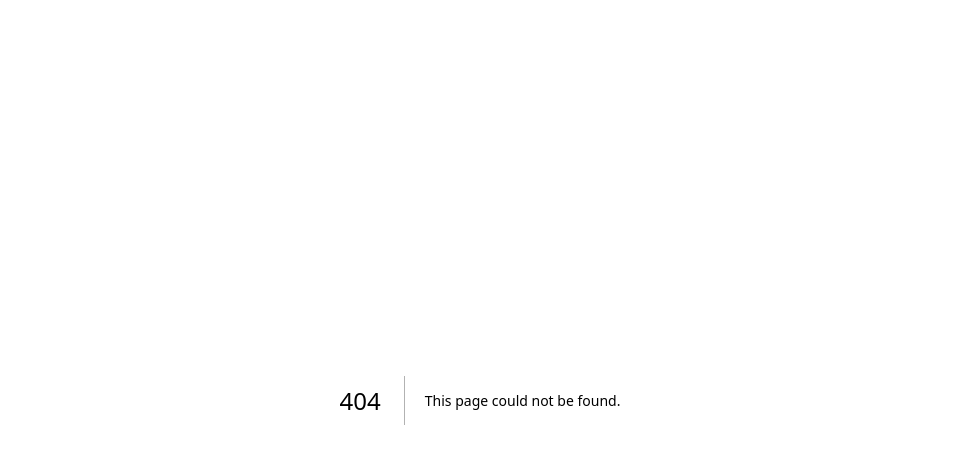
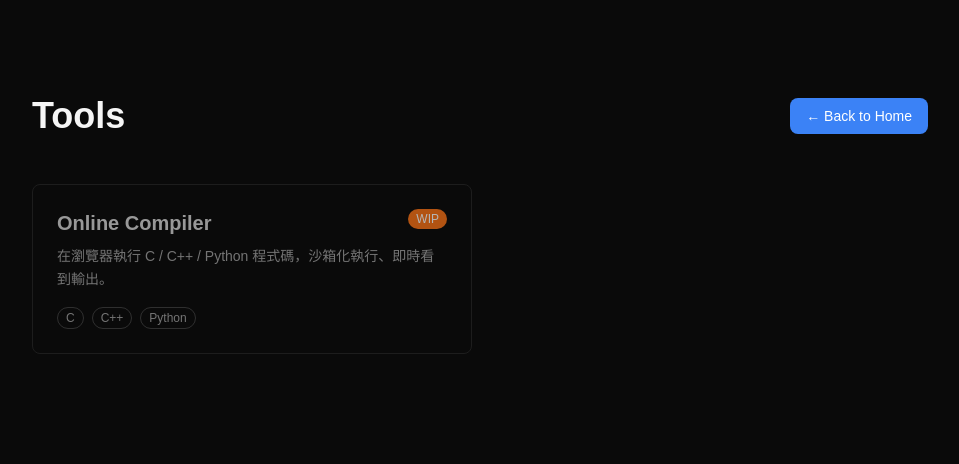
Before and after one commit to jamesswim/jameswim-portfolio, a Next.js app: page /tools in a window 1280 px wide. Before the commit this address had no page. Shown: the top 464 px of the page, without its empty margins (160-1119 px from the left). Built offline with nearby package versions, Linux system fonts and the light colour scheme.

Commit message:
Add /tools index page with status cards

```diff
--- /dev/null
+++ b/src/app/tools/layout.tsx
@@ -0,0 +1,15 @@
+import type { Metadata } from "next";
+
+export const metadata: Metadata = {
+  title: "Tools",
+  description:
+    "Jameswim 的工程師工具箱 — 線上編譯器與其他便利小工具。",
+};
+
+export default function ToolsLayout({
+  children,
+}: {
+  children: React.ReactNode;
+}) {
+  return <>{children}</>;
+}
--- /dev/null
+++ b/src/app/tools/page.tsx
@@ -0,0 +1,99 @@
+import Link from "next/link";
+import { TOOLS, type Tool } from "@/lib/tools";
+
+const STATUS_BADGE: Record<
+  Tool["status"],
+  { label: string; bg: string; color: string }
+> = {
+  live: { label: "Live", bg: "#16a34a", color: "white" },
+  wip: { label: "WIP", bg: "#f97316", color: "white" },
+  planned: { label: "Planned", bg: "#404040", color: "#f5f5f5" },
+};
+
+export default function ToolsPage() {
+  return (
+    <main className="min-h-screen bg-neutral-950 text-neutral-100 px-6 py-24">
+      <div className="max-w-4xl mx-auto">
+        <div className="flex justify-between items-center mb-12">
+          <h1 className="text-4xl font-bold">Tools</h1>
+          <Link
+            href="/"
+            className="px-4 py-2 rounded-lg text-sm font-medium text-white hover:opacity-80 transition-opacity"
+            style={{ backgroundColor: "#3b82f6" }}
+          >
+            ← Back to Home
+          </Link>
+        </div>
+
+        {TOOLS.length === 0 ? (
+          <p className="text-neutral-500">尚無工具。</p>
+        ) : (
+          <div className="grid sm:grid-cols-2 gap-4">
+            {TOOLS.map((tool) => (
+              <ToolCard key={tool.slug} tool={tool} />
+            ))}
+          </div>
+        )}
+      </div>
+    </main>
+  );
+}
+
+function ToolCard({ tool }: { tool: Tool }) {
+  const badge = STATUS_BADGE[tool.status];
+  const isLive = tool.status === "live";
+
+  const inner = (
+    <>
+      <div className="flex items-start justify-between gap-3 mb-2">
+        <h2
+          className={`text-xl font-semibold ${
+            isLive
+              ? "text-neutral-200 group-hover:text-white transition-colors"
+              : "text-neutral-300"
+          }`}
+        >
+          {tool.name}
+        </h2>
+        <span
+          className="text-xs px-2 py-0.5 rounded-full font-medium shrink-0"
+          style={{ backgroundColor: badge.bg, color: badge.color }}
+        >
+          {badge.label}
+        </span>
+      </div>
+      <p className="text-sm text-neutral-400 leading-relaxed mb-4 flex-1">
+        {tool.description}
+      </p>
+      {tool.tags.length > 0 && (
+        <div className="flex flex-wrap gap-2 mt-auto">
+          {tool.tags.map((tag) => (
+            <span
+              key={tag}
+              className="text-xs px-2 py-0.5 rounded-full border border-neutral-700 text-neutral-400"
+            >
+              {tag}
+            </span>
+          ))}
+        </div>
+      )}
+    </>
+  );
+
+  // Live tools are clickable; WIP / planned are just visual placeholders.
+  if (isLive) {
+    return (
+      <Link
+        href={`/tools/${tool.slug}`}
+        className="group border border-neutral-800 rounded-lg p-6 hover:border-neutral-600 transition-colors flex flex-col"
+      >
+        {inner}
+      </Link>
+    );
+  }
+  return (
+    <div className="border border-neutral-800 rounded-lg p-6 flex flex-col opacity-70">
+      {inner}
+    </div>
+  );
+}
--- /dev/null
+++ b/src/lib/tools.ts
@@ -0,0 +1,24 @@
+// Catalog of small tools shown on /tools.
+// This is intentionally hardcoded (not in DB) — tools are part of the codebase.
+
+export type ToolStatus = "live" | "wip" | "planned";
+
+export interface Tool {
+  slug: string;
+  name: string;
+  description: string;
+  tags: string[];
+  status: ToolStatus;
+}
+
+export const TOOLS: Tool[] = [
+  {
+    slug: "compiler",
+    name: "Online Compiler",
+    description:
+      "在瀏覽器執行 C / C++ / Python 程式碼，沙箱化執行、即時看到輸出。",
+    tags: ["C", "C++", "Python"],
+    status: "wip",
+  },
+  // 未來擴充：regex tester, JSON formatter, base64 等
+];
```
